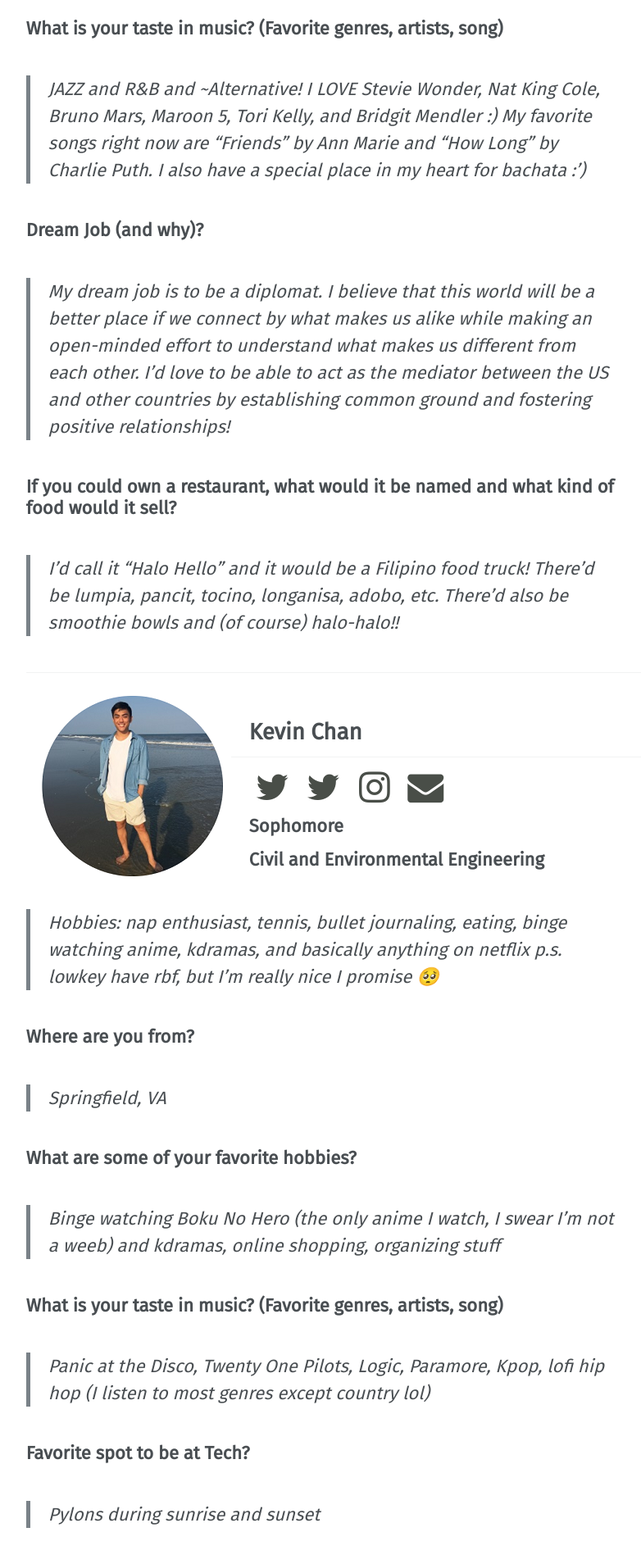
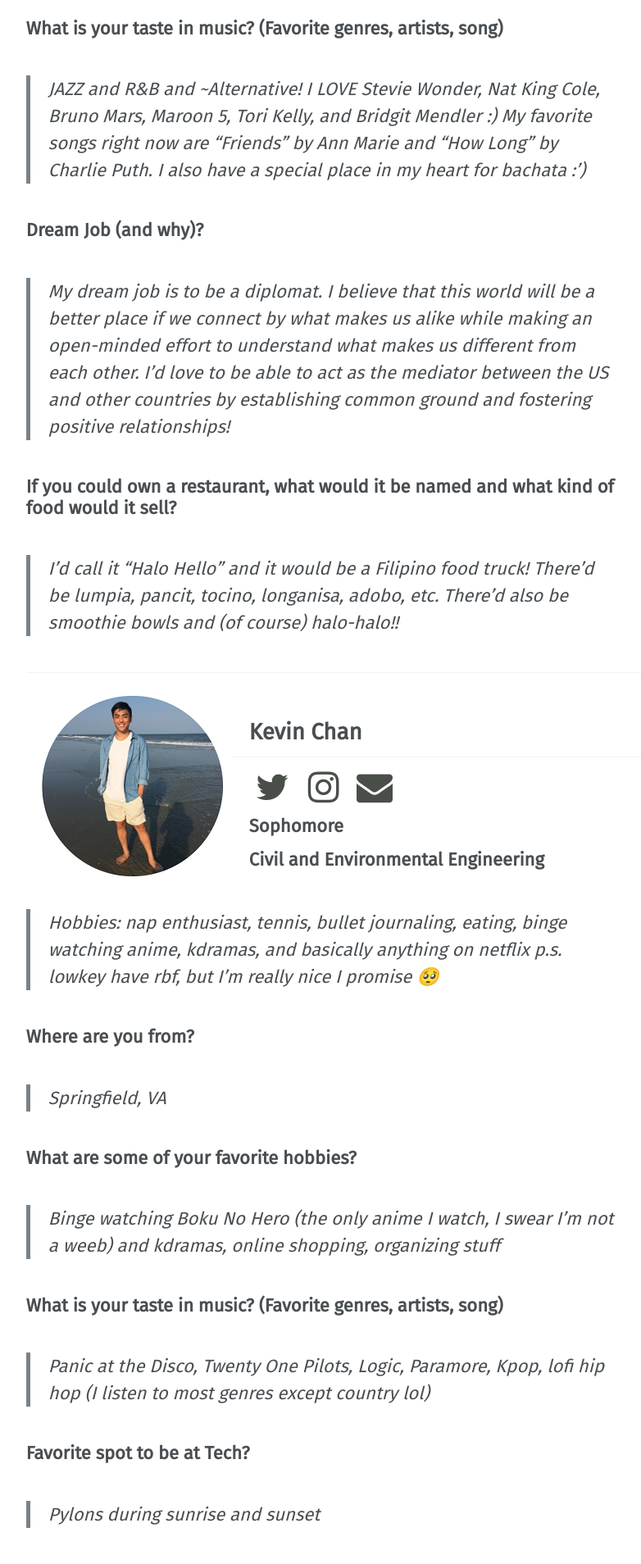
Before and after one commit to vtfasa/vtfasa.github.io, a Jekyll site: the page built from _pages/officers/promo_web.md, in a window 1280 px wide. Shown: the part 969-2877 px from the top of the page at 82% size, without its empty margins (252-1034 px from the left). Built offline with Jekyll 4.4.1, drawn with Linux system fonts in a browser that asks for light colours; some web fonts are replaced.

Commit message:
Update promo_web.md

```diff
--- a/_pages/officers/promo_web.md
+++ b/_pages/officers/promo_web.md
@@ -49,7 +49,7 @@ permalink: /officers/promo_web/
 
 ![image-left]({{ "/assets/images/officers/small/kevinCircle.png" | absolute_url }}){: .align-left}
 ## Kevin Chan
-<p style="margin-bottom: 0.45em; padding: 0"><a href="https://twitter.com/nortezx" style="color: #494e48"><i class="fa fa-2x fa-fw fa-twitter"></i></a>
+<p style="margin-bottom: 0.45em; padding: 0">
 <a href="https://twitter.com/kevinchan16" style="color: #494e48"><i class="fa fa-2x fa-fw fa-twitter"></i></a>
 <a href="https://www.instagram.com/kevinchan14/" style="margin: 0; padding: 0"><i class="fa fa-2x fa-fw fa-instagram" style="color: #494e48"></i></a>
 <a href="mailto:kevinc18@vt.edu" style="margin: 0; padding: 0"><i class="fa fa-2x fa-fw fa-envelope" style="color: #494e48"></i></a></p>
```
